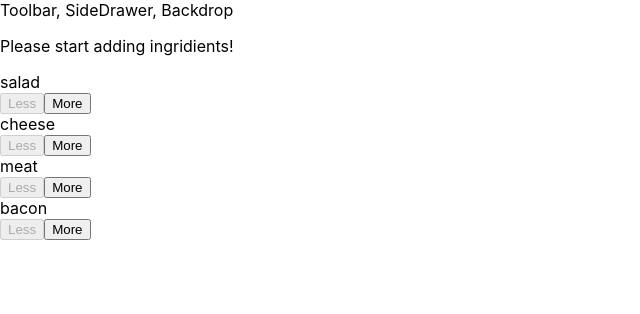
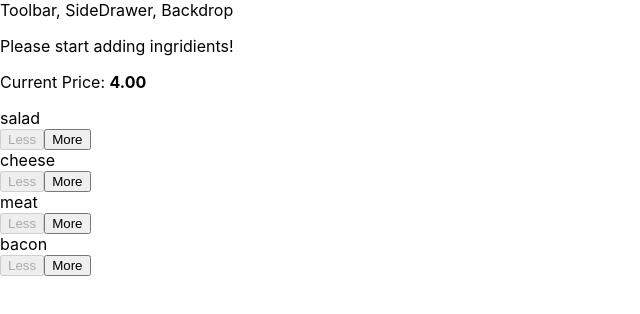
Before and after one commit to danilovIgor773/burger-builder, a React app: page / in a window 1280 px wide. Shown: the top 314 px of the page, without its empty margins (0-640 px from the left). Built offline with nearby package versions, Linux system fonts and the light colour scheme.

Commit message:
Added the current price to be shown at the top of build controls.

```diff
--- a/src/components/Burger/BuildControls/BuildControls.js
+++ b/src/components/Burger/BuildControls/BuildControls.js
@@ -11,6 +11,7 @@ const controls = [
 
 const buildControls = (props) => (
     <div className={classes.BuildControls}>
+        <p>Current Price: <strong>{props.price.toFixed(2)}</strong></p>
          {controls.map(ctrl => (
              <BuildControl
                 key={ctrl.label}
--- a/src/containers/BurgerBuilder/BurgerBuilder.js
+++ b/src/containers/BurgerBuilder/BurgerBuilder.js
@@ -33,7 +33,7 @@ class BurgerBuilder extends Component{
         const addedPrice = INGREDIENT_PRICES[type];
         const oldPrice = this.state.totalPrice;
         const newPrice = addedPrice + oldPrice;
-        console.log("new price after adding ingredient ", newPrice);
+        //console.log("new price after adding ingredient ", newPrice);
 
         this.setState({ingredients: updatedIngredients, totalPrice: newPrice});
     }
@@ -67,6 +67,7 @@ class BurgerBuilder extends Component{
                   addIngredients={this.addIngredientsHandler}
                   removeIngredients={this.removeIngredientHandler}
                   disabled={disabledInfo}
+                  price={this.state.totalPrice}
                 />
             </Aux>
         );
```
